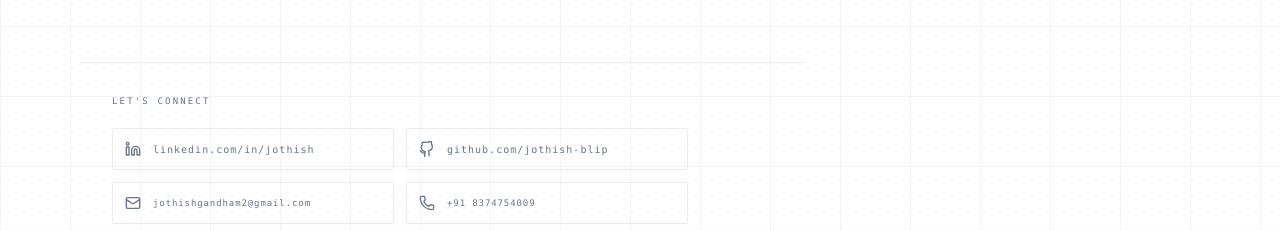
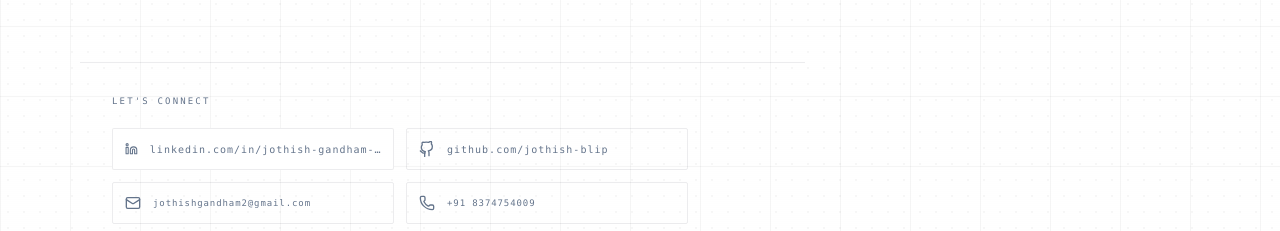
Before and after one commit to jothish-blip/jothish-labs, a Next.js app: page / in a window 1280 px wide. Shown: the part 884-1115 px from the top of the page. Built offline with nearby package versions, Linux system fonts and the light colour scheme; no server answers.

Commit message:
fix: resolve broken internal links and configure Google Search Console SEO files

```diff
--- a/app/layout.tsx
+++ b/app/layout.tsx
@@ -19,7 +19,7 @@ const geistMono = Geist_Mono({
 });
 
 export const metadata: Metadata = {
-  metadataBase: new URL('https://webjothishanalyst.site'),
+  metadataBase: new URL('https://www.webjothishanalyst.site'),
   title: "Jothish Gandham — Cybersecurity Analyst & Detection Engineer",
   description: "Cybersecurity portfolio of Jothish Gandham (Gandham Jothish Guru Karthikeya Reddy). Showcasing expertise in SOC Operations, Threat Detection, Incident Response, SIEM (Splunk, Microsoft Sentinel, Wazuh), and Security Automation.",
   keywords: [
@@ -30,12 +30,12 @@ export const metadata: Metadata = {
     "Splunk", "Microsoft Sentinel", "Wazuh", "Security Automation", "Detection Engineering",
     "Purple Team", "Portfolio", "Cybersecurity Portfolio"
   ],
-  authors: [{ name: "Jothish Gandham", url: "https://webjothishanalyst.site" }],
+  authors: [{ name: "Jothish Gandham", url: "https://www.webjothishanalyst.site" }],
   creator: "Jothish Gandham",
   openGraph: {
     type: "website",
     locale: "en_US",
-    url: "https://webjothishanalyst.site",
+    url: "https://www.webjothishanalyst.site",
     title: "Jothish Gandham — Cybersecurity Analyst Portfolio",
     description: "Cybersecurity portfolio showcasing expertise in SOC Operations, Threat Detection, Incident Response, SIEM, and Security Automation.",
     siteName: "Jothish Gandham",
@@ -70,6 +70,9 @@ export const metadata: Metadata = {
       'max-image-preview': 'large',
       'max-snippet': -1,
     },
+  },
+  verification: {
+    google: "YOUR_GOOGLE_VERIFICATION_CODE_HERE", // Replace this with your actual code from Search Console if using meta tag
   },
 };
 
--- a/app/robots.ts
+++ b/app/robots.ts
@@ -1,6 +1,6 @@
 import { MetadataRoute } from 'next';
 
-const SITE_URL = 'https://webjothishanalyst.site';
+const SITE_URL = 'https://www.webjothishanalyst.site';
 
 export default function robots(): MetadataRoute.Robots {
   return {
--- a/app/sitemap.ts
+++ b/app/sitemap.ts
@@ -2,7 +2,7 @@ import { MetadataRoute } from 'next';
 import { projects } from '@/lib/projects/projectData';
 import { googleSpecializations } from '@/components/sections/about/data';
 
-const SITE_URL = 'https://webjothishanalyst.site';
+const SITE_URL = 'https://www.webjothishanalyst.site';
 
 export default function sitemap(): MetadataRoute.Sitemap {
   const staticPages: MetadataRoute.Sitemap = [
--- a/src/components/sections/Contact.tsx
+++ b/src/components/sections/Contact.tsx
@@ -172,7 +172,7 @@ export default function Contact() {
 
   const channels = [
     { icon: FaEnvelope, label: "Email", value: "jothishgandham2@gmail.com", href: "mailto:jothishgandham2@gmail.com" },
-    { icon: FaLinkedin, label: "LinkedIn", value: "in/jothish", href: "https://www.linkedin.com/in/jothish-gandham-5b90b334a" },
+    { icon: FaLinkedin, label: "LinkedIn", value: "in/jothish-gandham-5b90b334a", href: "https://www.linkedin.com/in/jothish-gandham-5b90b334a/" },
     { icon: SiGithub, label: "GitHub", value: "jothish-blip", href: "https://github.com/jothish-blip" },
     { icon: FaPhoneAlt, label: "Phone", value: "+91 8374754009", href: "tel:+918374754009" }
   ];
--- a/src/components/sections/Hero.tsx
+++ b/src/components/sections/Hero.tsx
@@ -216,7 +216,8 @@ export default function Hero() {
               See Security Projects
             </a>
             <a
-              href="/Resume"
+              href="/Jothish_Gandham_Cybersecurity_Resume.pdf"
+              target="_blank"
               onClick={() => {
                 handleInteraction();
                 import('@/lib/telemetry/events').then(({ trackEvent, TELEMETRY_EVENTS }) => trackEvent({ type: TELEMETRY_EVENTS.CTA_CLICK, metadata: { target: 'resume' } }));
@@ -235,15 +236,15 @@ export default function Hero() {
             <div className="grid grid-cols-1 sm:grid-cols-2 gap-3 max-w-xl">
 
               <a
-                href="https://linkedin.com/in/jothish-gandham"
+                href="https://www.linkedin.com/in/jothish-gandham-5b90b334a/"
                 target="_blank"
                 rel="noopener noreferrer"
                 onClick={() => import('@/lib/telemetry/events').then(({ trackEvent, TELEMETRY_EVENTS }) => trackEvent({ type: TELEMETRY_EVENTS.SOCIAL_CLICK, metadata: { platform: 'linkedin' } }))}
-                className="flex items-center gap-3 p-3 border border-surface bg-surface/10 hover:bg-surface/50 hover:border-surface-strong rounded-sm group transition-all"
+                className="flex items-center gap-3 p-3 border border-surface bg-background rounded-sm hover:border-surface-strong hover:bg-surface/20 transition-all duration-300 group"
               >
                 <LinkedinIcon className="w-4 h-4 text-muted group-hover:text-foreground transition-colors" />
                 <span className="text-[10px] font-mono text-muted group-hover:text-foreground tracking-[0.1em] truncate transition-colors">
-                  linkedin.com/in/jothish
+                  linkedin.com/in/jothish-gandham-5b90b334a
                 </span>
               </a>
 
--- a/src/components/ui/Footer.tsx
+++ b/src/components/ui/Footer.tsx
@@ -29,9 +29,9 @@ const SECTIONS = [
 ];
 
 const RESOURCES = [
-  { name: 'Resume', href: '/Resume', icon: FileText, external: false },
+  { name: 'Resume', href: '/Jothish_Gandham_Cybersecurity_Resume.pdf', icon: FileText, external: true },
   { name: 'GitHub', href: 'https://github.com/JothishGandham', icon: FaGithub, external: true },
-  { name: 'LinkedIn', href: 'https://www.linkedin.com/in/jothish-gandham/', icon: FaLinkedin, external: true },
+  { name: 'LinkedIn', href: 'https://www.linkedin.com/in/jothish-gandham-5b90b334a/', icon: FaLinkedin, external: true },
   { name: 'Email', href: 'mailto:gandhamjothish1@gmail.com', icon: Mail, external: true },
   { name: 'SOC Dashboard', href: '/ops', icon: Shield, external: false },
 ];
--- a/src/lib/projects/projectData.ts
+++ b/src/lib/projects/projectData.ts
@@ -12,8 +12,8 @@ export const projects: ProjectData[] = [
     status: "Introduction",
     technologies: [],
     skills: ["Professional Communication", "Career Planning"],
-    githubUrl: `${GITHUB_BASE}/01%20-%20Proffesional%20Statement`,
-    readmeUrl: `${GITHUB_BASE}/01%20-%20Proffesional%20Statement/README.md`,
+    githubUrl: `${GITHUB_BASE}/01%20-%20Professional%20Statement`,
+    readmeUrl: `${GITHUB_BASE}/01%20-%20Professional%20Statement/README.md`,
     featured: false,
     whyBuilt: "To articulate my journey and dedication to the cybersecurity field.",
     whatWorkedOn: "Drafting a professional summary that outlines my objectives and skill sets.",
```
